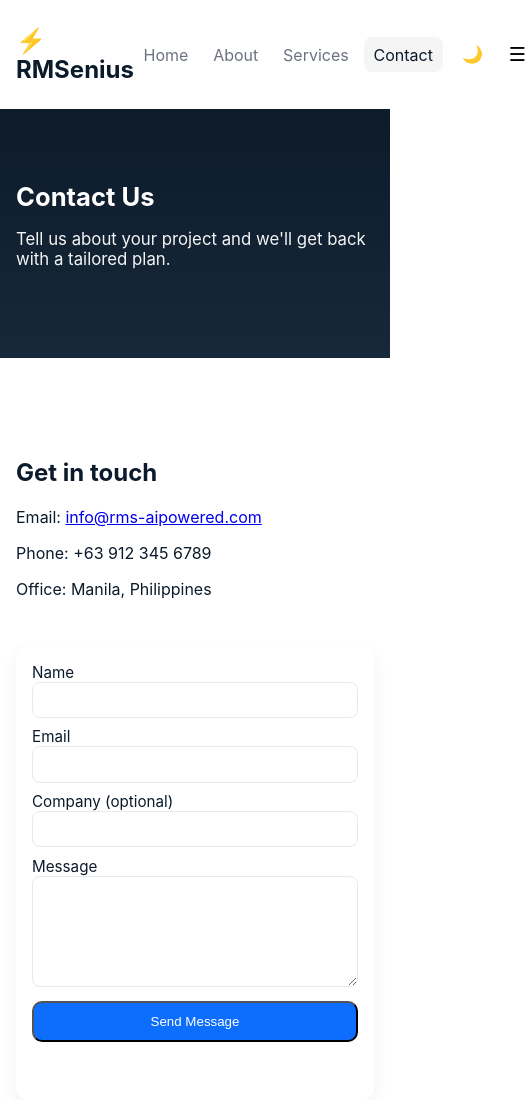
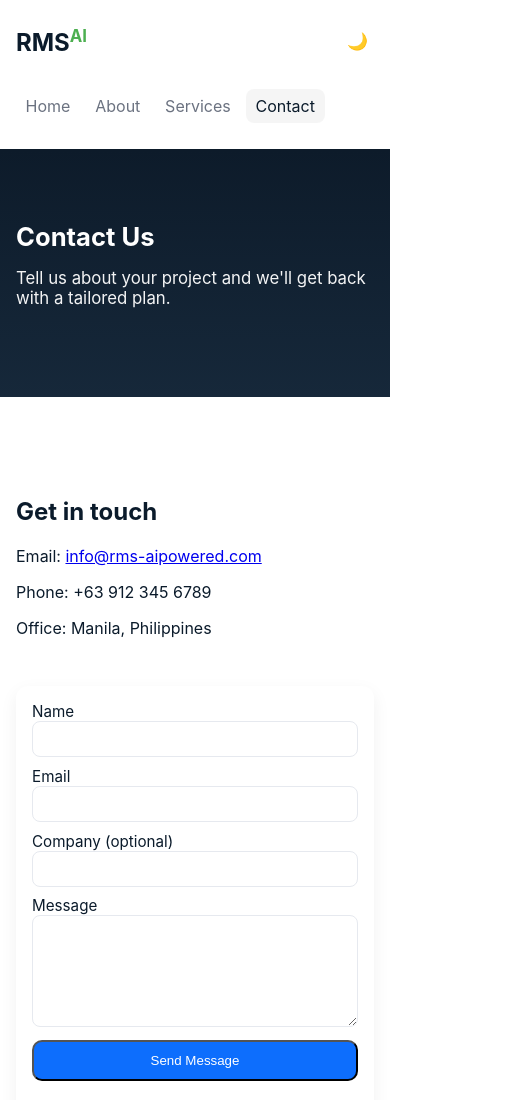
Before and after one commit to wrenzs/rmsaiwebsite_2, a plain HTML site: page contact.html in a window 390 px wide. Shown: the top 1100 px of the page, 532 px wide, since content can reach past the window. Drawn offline with Linux system fonts and the light colour scheme.

Commit message:
Add files via upload

```diff
--- a/assets/style.css
+++ b/assets/style.css
@@ -40,7 +40,7 @@ body{
 
 /* SERVICES */
 .section{padding:4rem 0}
-.section-title{font-size:1.4rem;margin-bottom:.25rem}
+.section-title{font-size:1.4rem;margin-top: 50px;margin-bottom:.25rem}
 .section-sub{color:var(--muted);margin-bottom:1.5rem}
 .cards-grid{display:grid;grid-template-columns:repeat(4,1fr);gap:1rem}
 .card{background:var(--panel);padding:1.25rem;border-radius:12px;box-shadow:0 6px 18px rgba(7,15,30,0.06)}
--- a/contact.html
+++ b/contact.html
@@ -8,16 +8,19 @@
   <link rel="stylesheet" href="assets/style.css">
 </head>
 <body>
+
   <header class="site-header">
     <div class="container header-inner">
-      <a class="brand" href="index.html">⚡ RMSenius</a>
+	  <a class="brand" href="index.html">RMS<sup class="ai-superscript">AI</sup></a>
+	  <button id="theme-toggle" class="btn-icon" aria-label="Toggle theme">🌙</button>
+    </div>
+    <div class="container header-inner">
+
       <nav class="site-nav" id="nav">
         <a href="index.html" class="nav-link">Home</a>
         <a href="about.html" class="nav-link">About</a>
         <a href="index.html#services" class="nav-link">Services</a>
         <a href="contact.html" class="nav-link active">Contact</a>
-        <button id="theme-toggle" class="btn-icon">🌙</button>
-        <button class="nav-toggle" id="navToggle" aria-label="Toggle menu">☰</button>
       </nav>
     </div>
   </header>
```
Also changed, not shown: about.html (+4 -3 lines), index.html (+3 -5 lines).
